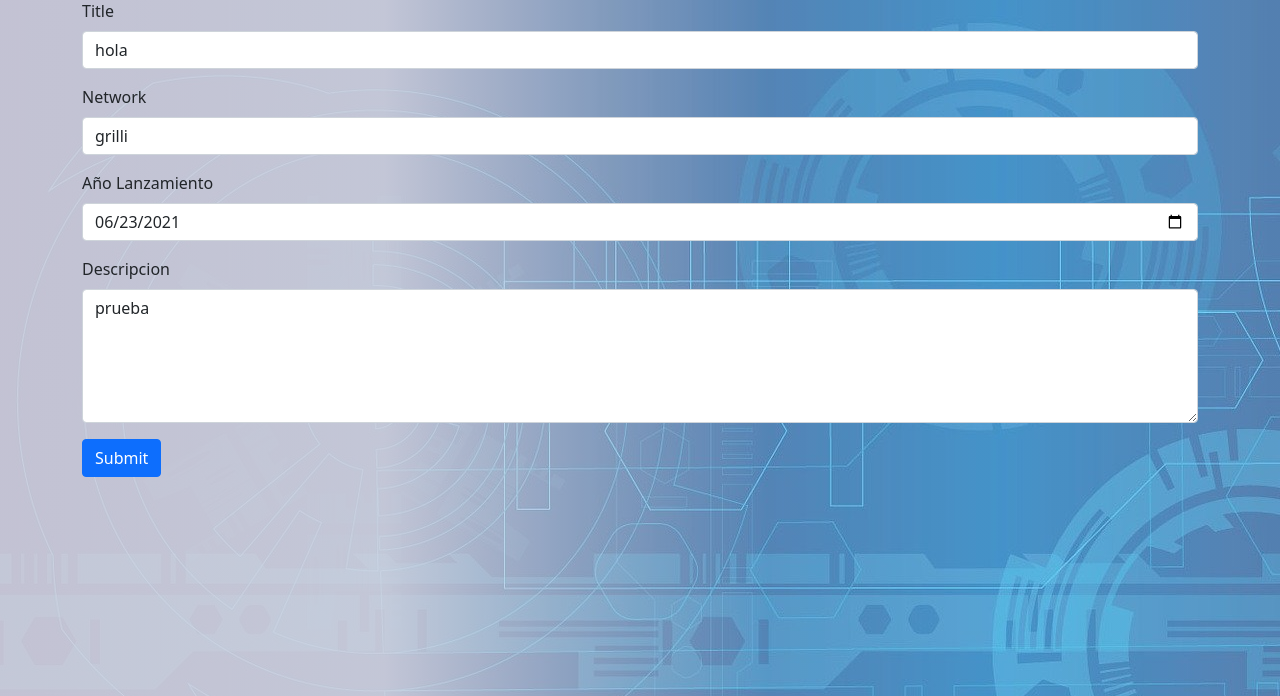
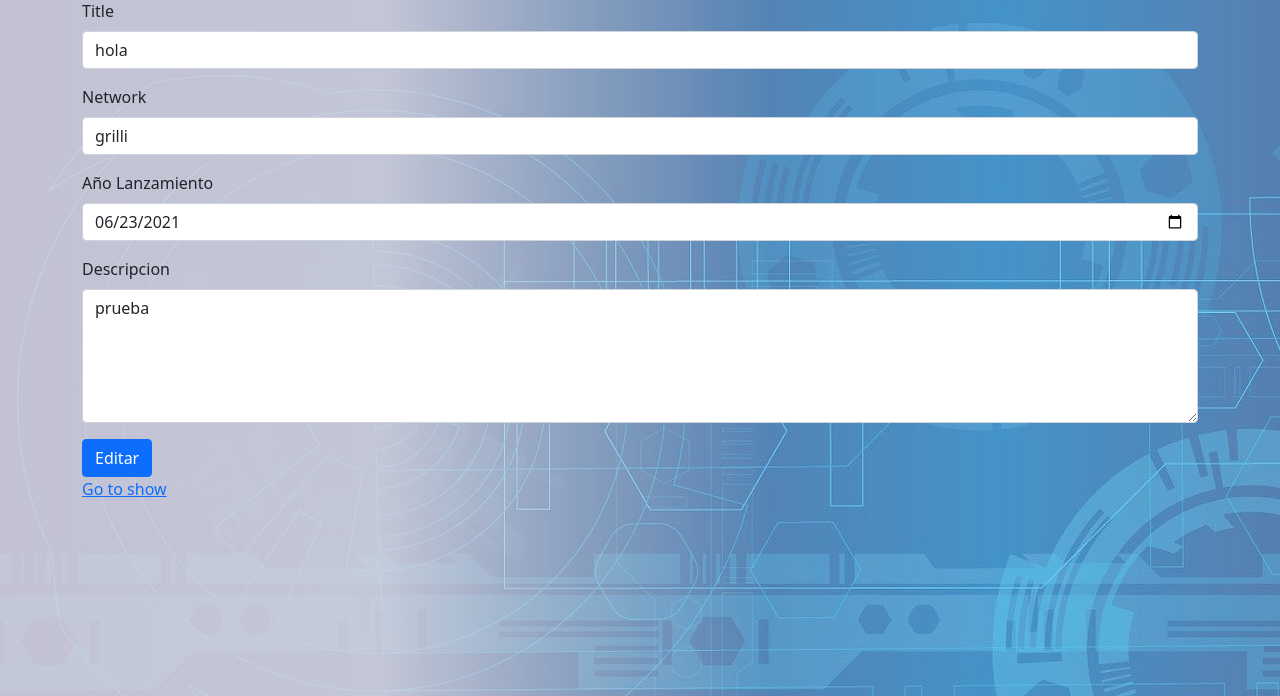
Before and after one commit to egrilli/tv-show, a Django app: page /shows/10/edit in a window 1280 px wide. Shown: the part 73-769 px from the top of the page. Run offline with Django 3.2, Linux system fonts and the light colour scheme; data comes from the database, SQL or seed files in the repository; both versions use the stored data as it was after the commit; some libraries are stand-ins or nearby versions.

Commit message:
tarea terminada

```diff
--- a/app_tv/templates/create.html
+++ b/app_tv/templates/create.html
@@ -36,7 +36,7 @@
 				<label  class="form-label">Descripcion</label>
 				<textarea class="form-control"  rows="5" name="description"></textarea>
 			  </div>
-			<button type="submit" class="btn btn-primary">Submit</button>
+			<button type="submit" class="btn btn-primary">Agregar</button>
 		</form>
 
 
--- a/app_tv/templates/edit.html
+++ b/app_tv/templates/edit.html
@@ -36,7 +36,9 @@
 				<label class="form-label">Descripcion</label>
 				<textarea class="form-control" rows="5" name="description">{{show.description}}</textarea>
 			</div>
-			<button type="submit" class="btn btn-primary">Submit</button>
+			<button type="submit" class="btn btn-primary">Editar</button>
+			<br>
+			<a href="/shows/{{show.id}}">Go to show</a>
 		</form>
 
 	</div>
--- a/app_tv/views.py
+++ b/app_tv/views.py
@@ -4,7 +4,7 @@ from app_tv.models import *
 
 
 def index(request):
-    return render(request,"index.html")
+    return redirect("/shows")
 
 
 def show(request):
@@ -47,7 +47,7 @@ def edit(request,id):
         show.release_date=request.POST['release_date']
         show.description=request.POST['description']
         show.save()
-        return redirect("/shows")
+        return redirect("/shows/"+str(show.id))
 
 
 
```
Also changed, not shown: db.sqlite3.
